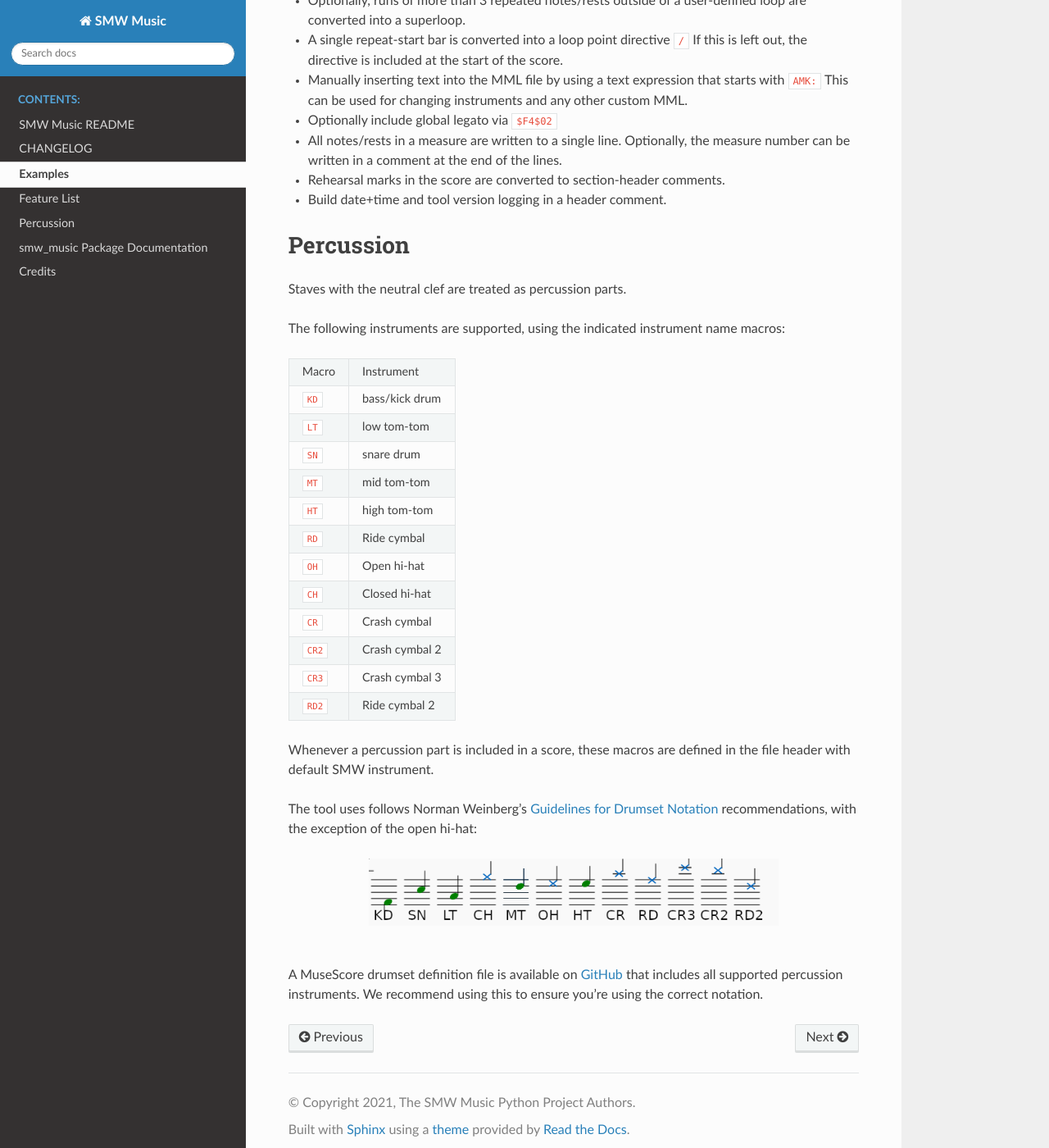
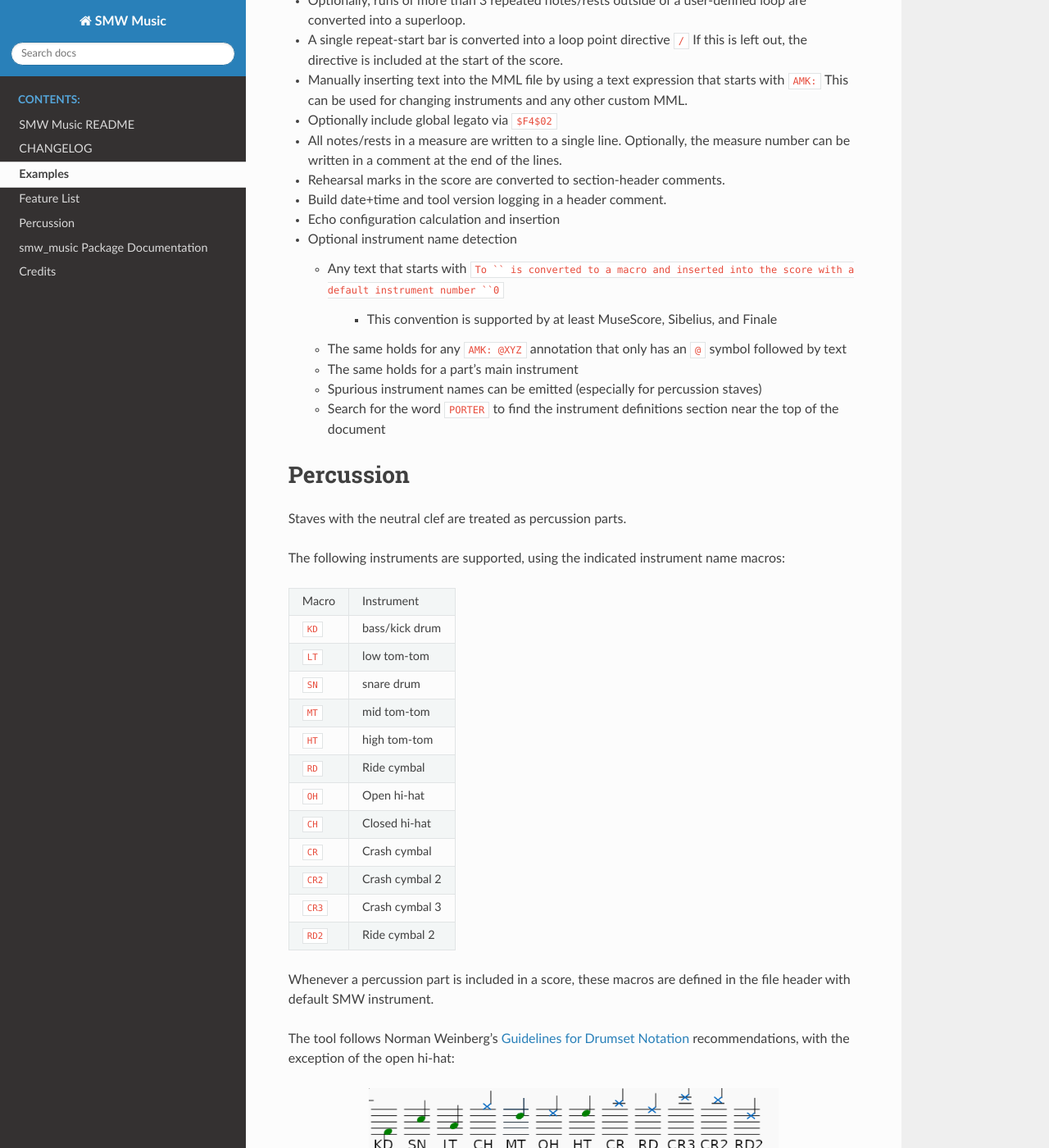
Before and after one commit to com-posers-pit/smw_music, a Sphinx documentation site: the page built from doc/source/examples.rst, in a window 1280 px wide and 1400 px high, scrolled down 958 px. Shown: the whole window at 82% size. Built offline with Sphinx 7.4.7 and the Read the Docs theme 2.0.0, drawn with Linux system fonts in a browser that asks for light colours.

Commit message:
Update feature list

```diff
--- a/doc/source/examples.rst
+++ b/doc/source/examples.rst
@@ -19,59 +19,100 @@ The tool supports the following features:
   If more are provided, only the first eight are used.
   Chords and multi-voice parts generate an error.
   Staves are delimited by comments.
+
 - Composer and title extraction.
   These must be set in the score metadata, the displayed on the sheet
   music is ignored.
+
 - Automatic tempo calculation.
   The quarter note BPM tempo is converted to the corresponding
   MML ``t`` directive.
+
 - Pitched notes (and rests) in any clef and with 8va/15ma/22ma
   alta/bassa.
   Whole notes through 64th notes are supported, including triplets,
   dots, and ties.
+
 - Notes outside what AddMusicK can support generate an error.
+
 - Automatic default octave and note-length calculation.
   These are updated at the beginning of each part.
   Octave up/down directives are used whenever possible.
+
 - Slurs.
   These use the ``LEGATO_ON`` and ``LEGATO_OFF`` macros
+
 - `Percussion`_
   As noted above, only monophonic parts are supported; drums/cymbals
   must be split into different staves.
   Named instrument macros are used and inserted before each note.
+
 - Invalid percussion instruments generate an error.
+
 - Staccato and accented articulations.
   These use the
   ``qACC_ON`` / ``qACC_OFF`` / ``qSTAC_ON`` / ``qSTAC_OFF`` / ``qDEF``
   macros.
   Articulations do not change across tied notes.
+
 - Grace notes
   These are all implemented as slurred appoggiatura that take 8 ticks
   from the principal note.
+
 - Dynamics, ``PPPP`` through ``FFFF``.
   These are implemented as ``vPPPP`` through ``vFFFF`` macros.
   They are given default values at the beginning of each stave.
+
 - Porter-defined loops.
   A loop is defined by a horizontal line element that covers a set of
   notes.
   Optionally, loops are sequentially labeled and start with 100 times
   the staff number.
+
 - Loop repeats and references are automatically detected and inserted.
+
 - Optionally, runs of more than 3 repeated notes/rests outside of a
   user-defined loop are converted into a superloop.
+
 - A single repeat-start bar is converted into a loop point directive
   ``/``
   If this is left out, the directive is included at the start of the
   score.
+
 - Manually inserting text into the MML file by using a text expression
   that starts with ``AMK:``
   This can be used for changing instruments and any other custom MML.
+
 - Optionally include global legato via ``$F4$02``
+
 - All notes/rests in a measure are written to a single line.
   Optionally, the measure number can be written in a comment at the end
   of the lines.
+
 - Rehearsal marks in the score are converted to section-header comments.
+
 - Build date+time and tool version logging in a header comment.
+
+- Echo configuration calculation and insertion
+
+- Optional instrument name detection
+
+  - Any text that starts with ``To `` is converted to a macro and
+    inserted into the score with a default instrument number ``0``
+
+      - This convention is supported by at least MuseScore, Sibelius,
+        and Finale
+
+  - The same holds for any ``AMK: @XYZ`` annotation that only has an
+    ``@`` symbol followed by text
+
+  - The same holds for a part's main instrument
+
+  - Spurious instrument names can be emitted (especially for percussion
+    staves)
+
+  - Search for the word ``PORTER`` to find the instrument definitions
+    section near the top of the document
 
 
 .. _Percussion:
@@ -104,7 +145,7 @@ Macro   Instrument
 Whenever a percussion part is included in a score, these macros are
 defined in the file header with default SMW instrument.
 
-The tool uses follows Norman Weinberg's `Guidelines for Drumset Notation
+The tool follows Norman Weinberg's `Guidelines for Drumset Notation
 <http://www.normanweinberg.com/uploads/8/1/6/4/81640608/940506pn_guildines_for_drumset.pdf>`_
 recommendations, with the exception of the open hi-hat:
 
```
